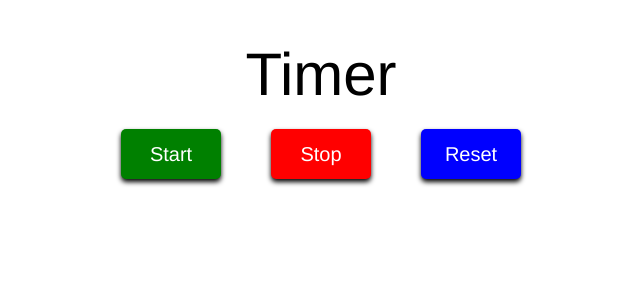
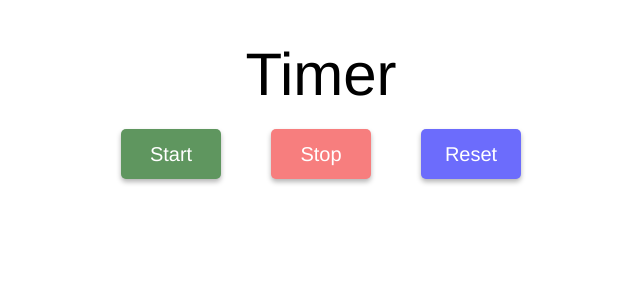
Before and after one commit to tristanwiese/keystroke_timer_logger, a React (Create React App) app: page / in a window 1280 px wide. Shown: the top 300 px of the page, without its empty margins (319-959 px from the left). Built offline with nearby package versions, Linux system fonts and the light colour scheme.

Commit message:
report structure

```diff
--- a/src/app/app.css
+++ b/src/app/app.css
@@ -7,7 +7,7 @@
   margin-bottom: 30px;
 }
 .report-button {
-  background-color: #1a7efb;
+  background-color: #579df4;
   color: white;
   padding: 20px;
   font-size: 30px;
@@ -22,7 +22,7 @@
   border-radius: 30px;
   height: 60px;
   width: 60px;
-  box-shadow: 0px 5px 10px black;
+  box-shadow: 0px 5px 10px rgba(0, 0, 0, 0.285);
   font-size: 50px;
   cursor: pointer;
   color: black;
--- a/src/app/app.tsx
+++ b/src/app/app.tsx
@@ -7,6 +7,7 @@ import TimerView from "../pages/timer/timer";
 import CardContainer from "./cardContainer";
 import { Log } from "../pages/timer/timer";
 import generateReport from "../functions/generateReport";
+import Report from "../public components/report/report";
 
 interface AppType {
   title: string
@@ -55,6 +56,9 @@ const App: React.FC<AppType> = ({ title }) => {
           (report.length > 0) && <a href={"data:text/plain;charset=utf-8," + encodeURIComponent(report)} download={"report.txt"}><span className="material-symbols-outlined download-icon">download</span></a>
         }
       </div>
+      <div className="show-report center">
+        {(report.length > 0) && <Report report={report} />}
+      </div>
     </div>
   )
 }
--- a/src/index.css
+++ b/src/index.css
@@ -49,7 +49,7 @@ code {
   width: 100px;
   height: 50px;
   border-radius: 20px;
-  box-shadow: 0px 3px 5px black;
+  box-shadow: 0px 3px 5px rgba(0, 0, 0, 0.29);
 }
 .prevent-select {
   -webkit-user-select: none; /* Safari */
--- a/src/pages/timer/timer.css
+++ b/src/pages/timer/timer.css
@@ -14,15 +14,15 @@
   cursor: pointer;
 }
 .start-button {
-  background-color: green;
+  background-color: rgb(95, 150, 95);
   /* color: green; */
 }
 .stop-button {
-  background-color: red;
+  background-color: rgb(247, 126, 126);
   /* color: red; */
 }
 .reset-button {
-  background-color: blue;
+  background-color: rgb(108, 108, 252);
   /* color: blue; */
 }
 .clock {
--- a/src/pages/timer/timer.tsx
+++ b/src/pages/timer/timer.tsx
@@ -72,10 +72,6 @@ const TimerView: React.FC<TimerViewType> = ({ updateEvents, updateState, updateT
         settimerState(true);
     }
     function stateReset() {
-        // if (events.length > 0) {
-        //     events[events.length - 1].end = round(count);
-        //     updateEvents(events)
-        // }
         settimerState(false);
         setCount(0);
         setevents([])
--- /dev/null
+++ b/src/public components/report/report.css
@@ -0,0 +1,6 @@
+.report {
+  border-radius: 10px;
+  margin-top: 20px;
+  padding: 20px;
+  box-shadow: 0px 0px 50px rgba(0, 0, 0, 0.182);
+}
--- /dev/null
+++ b/src/public components/report/report.tsx
@@ -0,0 +1,23 @@
+import React from 'react'
+
+import './report.css';
+
+interface ReportType {
+    report: string
+}
+
+const Report: React.FC<ReportType> = ({ report }) => {
+    let parcer = new DOMParser();
+    function stringToHTML(string: string): string {
+        let htmlString = string.replace(/(?:\r\n|\r|\n)/g, '<br>');
+        htmlString = htmlString.replace(/\t/g, '&emsp;&emsp;');
+        return htmlString;
+    }
+
+    let html = parcer.parseFromString(stringToHTML(report), 'text/html');
+    return (
+        <div className='report' dangerouslySetInnerHTML={{ __html: stringToHTML(report) }}></div>
+    )
+}
+
+export default Report
```
